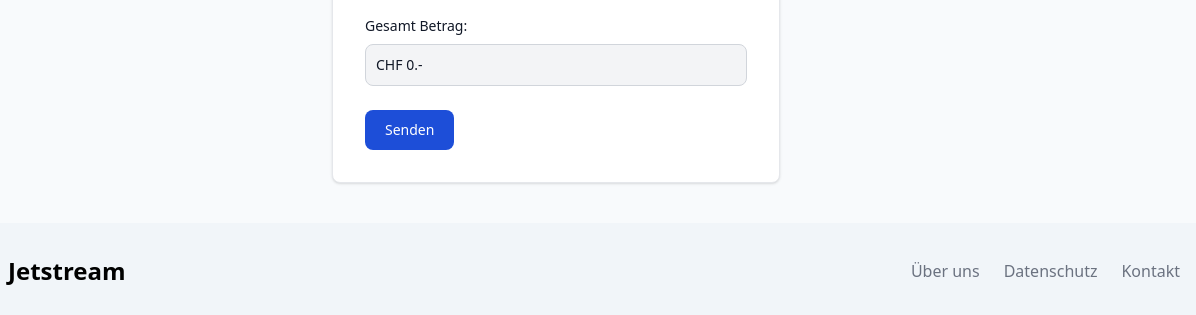
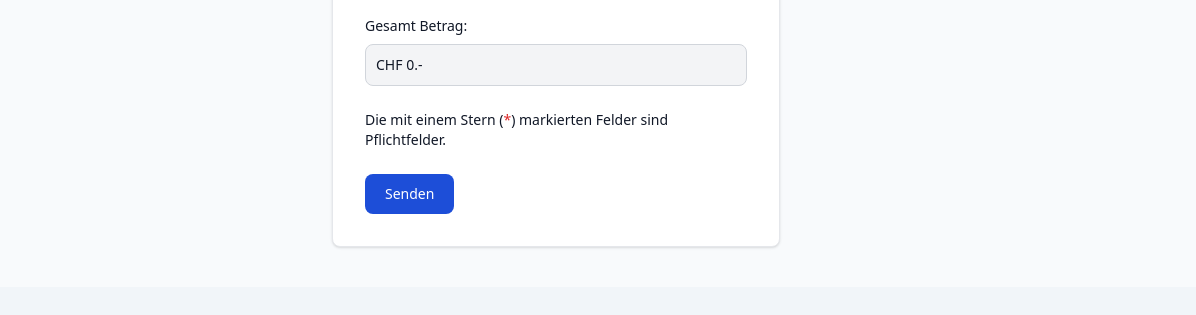
Before and after one commit to mahgoe/ICT-Module294-Praxisarbeit, a website: page form.html in a window 1280 px wide. Shown: the part 1017-1332 px from the top of the page, 84-1280 px from the left. Drawn offline with nearby package versions, Linux system fonts and the light colour scheme.

Commit message:
add text for (*)

```diff
--- a/form.html
+++ b/form.html
@@ -384,6 +384,12 @@
             />
           </div>
 
+          <span
+            class="block mt-6 mb-2 text-sm font-medium text-gray-900 dark:text-white"
+            >Die mit einem Stern (<span class="text-red-600">*</span>)
+            markierten Felder sind Pflichtfelder.</span
+          >
+
           <!-- Submit Button -->
           <div class="flex items-start mt-6">
             <button
```
